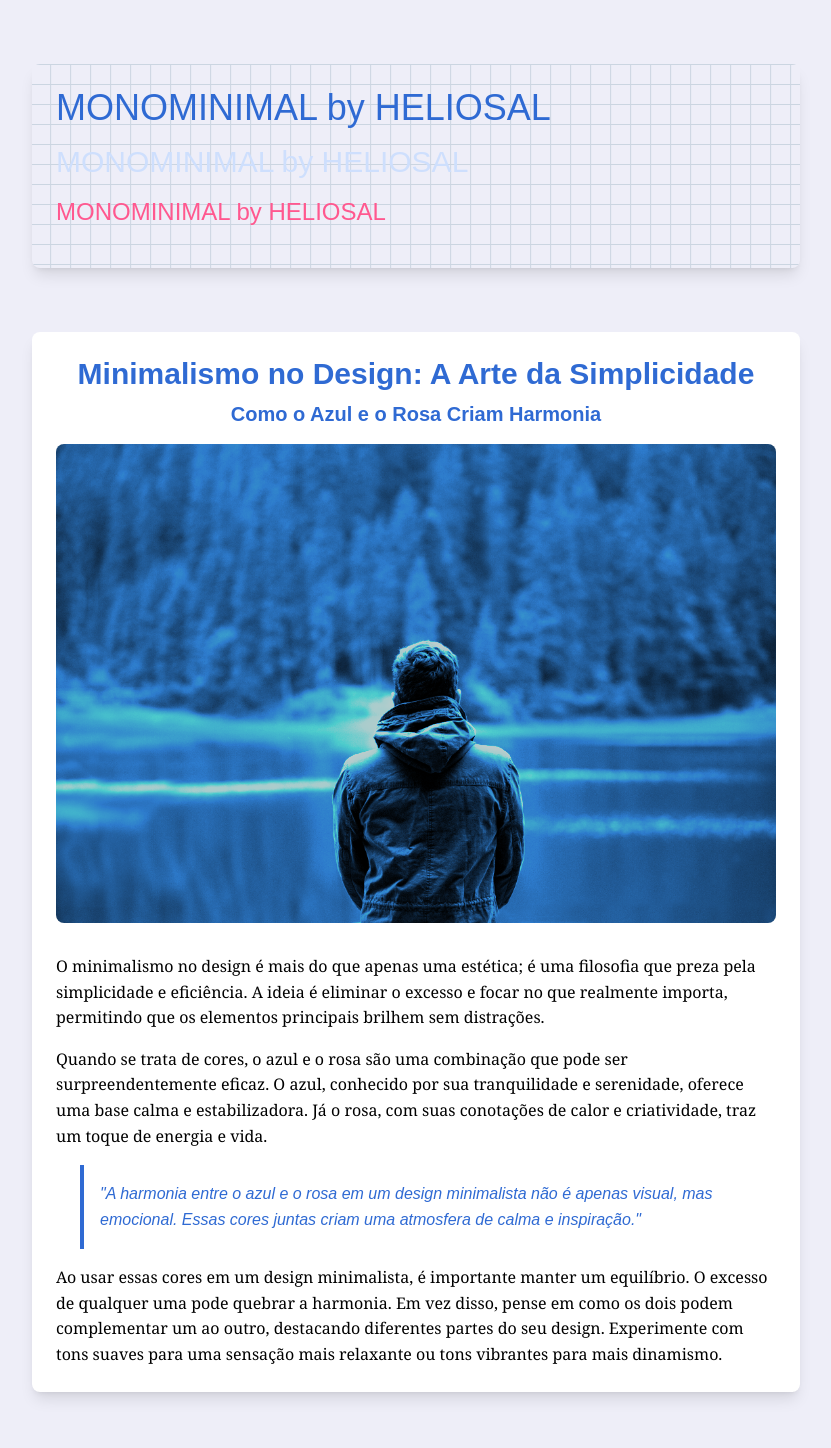
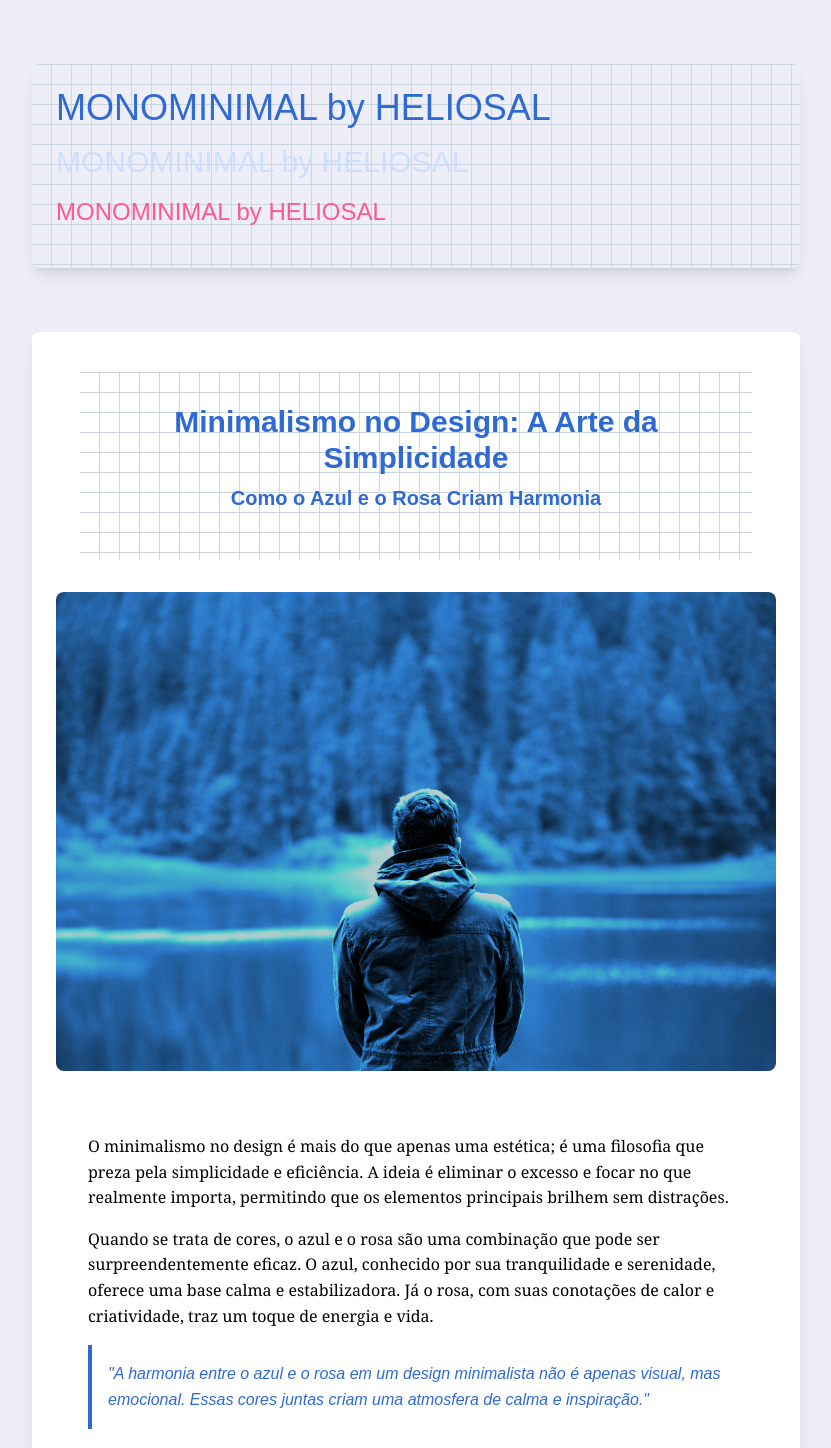
Before and after one commit to heliosalesjr/monominimal, a Next.js app: page / in a window 1280 px wide. Shown: the top 1448 px of the page, without its empty margins (224-1055 px from the left). Built offline with nearby package versions, Linux system fonts and the light colour scheme; a web font is replaced by a local one.

Commit message:
blog post adjustments

```diff
--- a/app/components/BlogPost.jsx
+++ b/app/components/BlogPost.jsx
@@ -3,6 +3,8 @@
 export default function BlogPost() {
     return (
       <article className="max-w-3xl mx-auto bg-white p-6 rounded-lg shadow-lg mt-8 my-16">
+
+        <div className="max-w-2xl bg-graph-paper graph-paper mx-auto p-8 mt-4 mb-8">
           {/* Título do Post */}
           <h1 className="text-3xl font-bold text-primary mb-2 text-center">
             Minimalismo no Design: A Arte da Simplicidade
@@ -12,6 +14,8 @@ export default function BlogPost() {
           <h2 className="text-xl font-semibold text-primary mb-4 text-center">
             Como o Azul e o Rosa Criam Harmonia
           </h2>
+        </div>
+
 
         {/* Imagem do Post */}
         <div className="mb-6 image-container">
@@ -23,7 +27,7 @@ export default function BlogPost() {
         </div>
 
         {/* Texto do Post */}
-        <div className="leading-relaxed space-y-4">
+        <div className="leading-relaxed space-y-4 p-8">
           <p>
             O minimalismo no design é mais do que apenas uma estética; é uma filosofia que preza pela
             simplicidade e eficiência. A ideia é eliminar o excesso e focar no que realmente importa,
```
Lines whose indentation alone changed are shown as unchanged.
